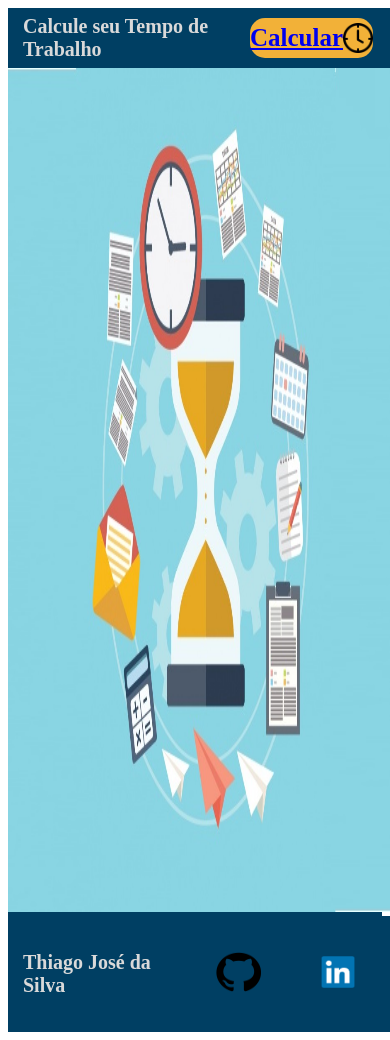
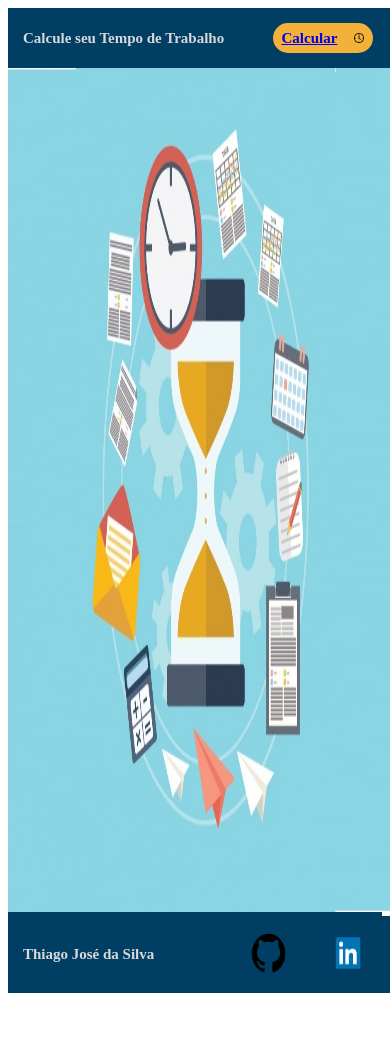
Before and after one commit to thiagoadssilva/ThiagocalculadoraHoraTrabalho, a Next.js app in the folder frontend/: page / in a window 390 px wide. After the commit the page ends 1001 px from the top, so only its background shows below. Built offline with nearby package versions, Linux system fonts and the light colour scheme.

Commit message:
Finalizaçao da responsividade

```diff
--- a/frontend/styles/components/Calculate.module.css
+++ b/frontend/styles/components/Calculate.module.css
@@ -170,3 +170,25 @@
 
   }
 }
+
+@media (max-width: 400px) {
+  .containerButtonCalculator {
+    width: 300px;
+    height: 80px;
+    text-align: center;
+
+    font-size: 50px;
+    font-weight: bold;
+
+    background: #F2B138;
+    border-radius: 15px;
+
+    margin: auto;
+    margin-top: 50px;
+  }
+
+  .containerHeaderbar p {
+    font-size: 20px;
+  }
+
+}
--- a/frontend/styles/components/Footer.module.css
+++ b/frontend/styles/components/Footer.module.css
@@ -29,3 +29,15 @@
 
   margin-right: 20px;
 }
+
+@media (max-width: 400px){
+  .container p{
+    font-size: 15px;
+    font-weight: bold;
+  }
+
+  .container img {
+    height: 40px;
+    width: 60px;
+  }
+}
--- a/frontend/styles/components/Login.module.css
+++ b/frontend/styles/components/Login.module.css
@@ -92,6 +92,37 @@
     font-weight: bold;
     font-size: 20px;
   }
+}
 
+@media (max-width: 400px) {
+  .containerHeaderbar p {
+    padding: 15px;
+    font-weight: bold;
+    font-size: 15px;
+  }
 
+  .containerHeaderbar a {
+    display: flex;
+    justify-content: space-around;
+    align-items: center;
+
+    margin: 15px;
+    margin: 25px;
+
+    width: 100px;
+    height: 30px;
+    text-align: center;
+
+    font-size: 15px;
+    font-weight: bold;
+
+    background: #F2B138;
+    border-radius: 15px;
+
+  }
+
+  .imageClock {
+    width: 10px;
+    height: 10px;
+  }
 }
```
